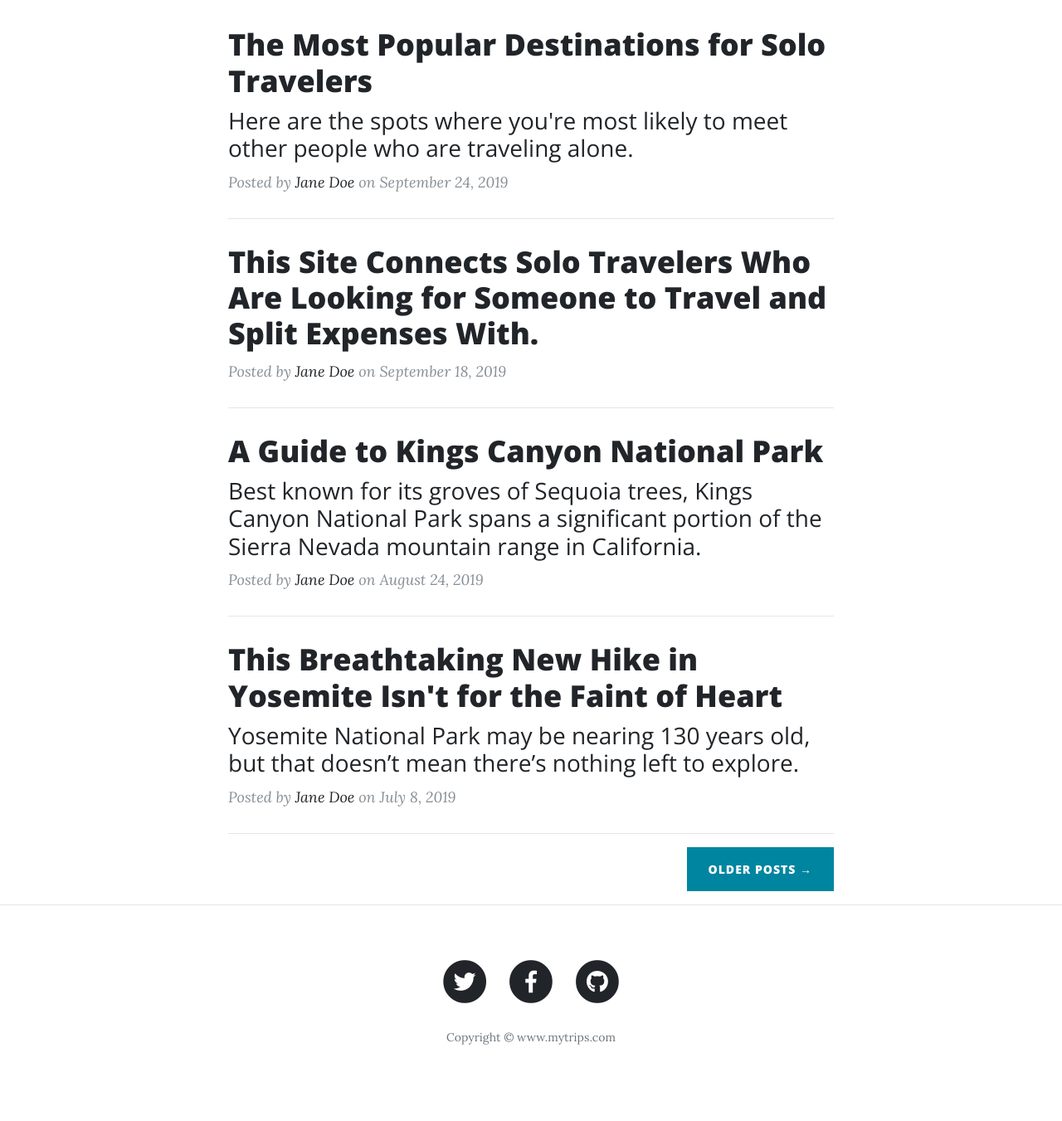
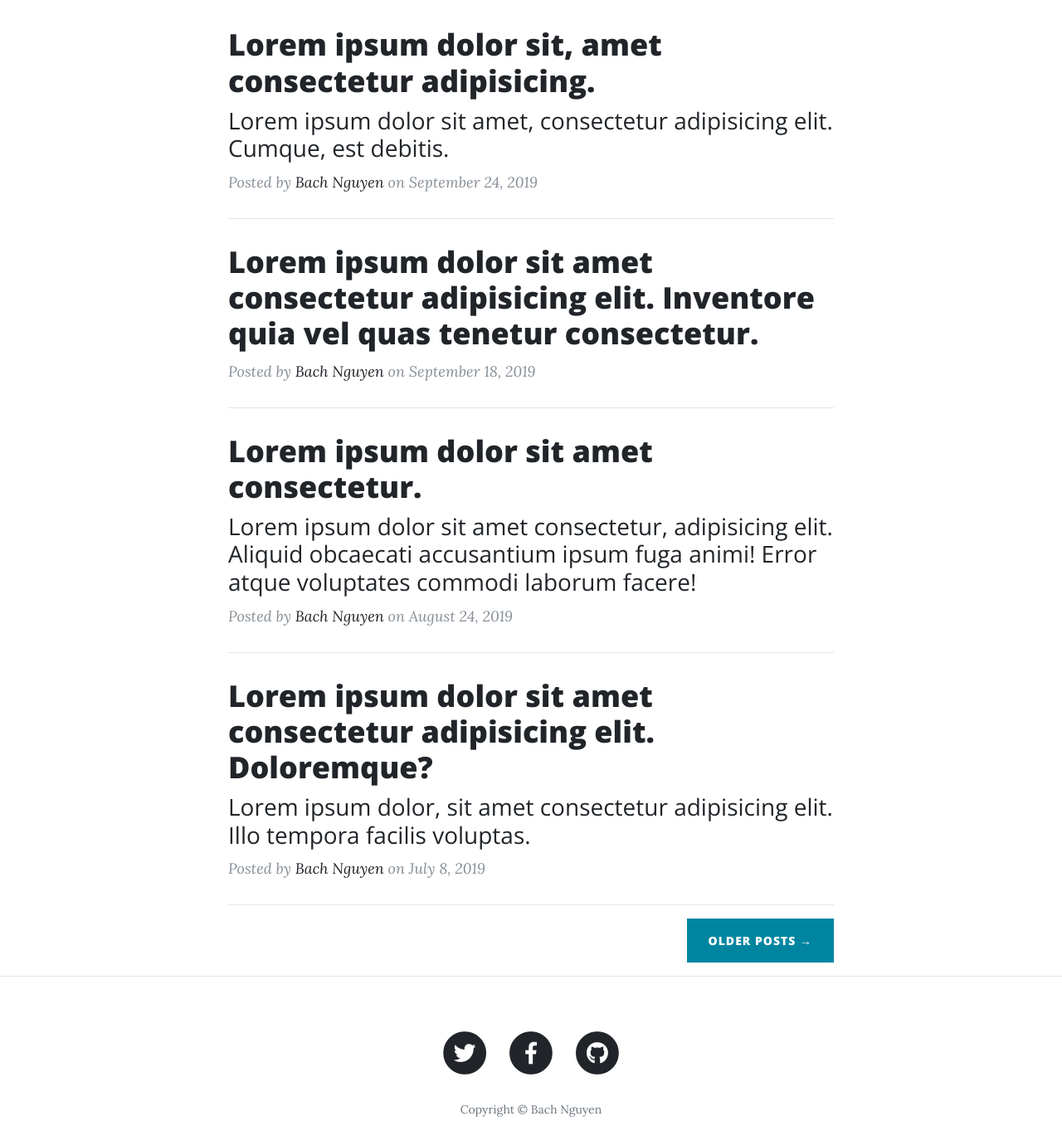
Before and after one commit to bn-c/udacity-projects, a plain HTML site: page Cloud DevOps Engineer Nanodegree/1. Deploy Static Website on AWS/udacity-starter-website/index.html in a window 1280 px wide. Shown: the part 580-1931 px from the top of the page at 83% size. Before the commit the page ends 1906 px from the top, so only its background shows below. Drawn offline with nearby package versions, Linux system fonts and the light colour scheme; a script that the page names is missing.

Commit message:
ADD creative liberties to the stock website

```diff
--- a/Cloud DevOps Engineer Nanodegree/1. Deploy Static Website on AWS/udacity-starter-website/index.html
+++ b/Cloud DevOps Engineer Nanodegree/1. Deploy Static Website on AWS/udacity-starter-website/index.html
@@ -8,7 +8,7 @@
   <meta name="description" content="">
   <meta name="author" content="">
 
-  <title>Udacity’s School of Cloud Computing</title>
+  <title>Bach's Udacity Project</title>
 
   <!-- Bootstrap core CSS -->
   <link href="vendor/bootstrap/css/bootstrap.min.css" rel="stylesheet">
@@ -28,7 +28,7 @@
   <!-- Navigation -->
   <nav class="navbar navbar-expand-lg navbar-light fixed-top" id="mainNav">
     <div class="container">
-      <a class="navbar-brand" href="index.html">Udacity’s School of Cloud Computing</a>
+      <a class="navbar-brand" href="index.html">Bach's Udacity Project</a>
       <button class="navbar-toggler navbar-toggler-right" type="button" data-toggle="collapse" data-target="#navbarResponsive" aria-controls="navbarResponsive" aria-expanded="false" aria-label="Toggle navigation">
         Menu
         <i class="fas fa-bars"></i>
@@ -60,7 +60,7 @@
         <div class="col-lg-8 col-md-10 mx-auto">
           <div class="site-heading">
             <h1>Travel Blog</h1>
-            <span class="subheading">Search destinations and book your hotel</span>
+            <span class="subheading">Lorem ipsum dolor sit amet.</span>
           </div>
         </div>
       </div>
@@ -74,53 +74,53 @@
         <div class="post-preview">
           <a href="post.html">
             <h2 class="post-title">
-              The Most Popular Destinations for Solo Travelers
+              Lorem ipsum dolor sit, amet consectetur adipisicing.
             </h2>
             <h3 class="post-subtitle">
-            Here are the spots where you're most likely to meet other people who are traveling alone.
+            Lorem ipsum dolor sit amet, consectetur adipisicing elit. Cumque, est debitis.
             </h3>
           </a>
           <p class="post-meta">Posted by
-            <a href="#">Jane Doe</a>
+            <a href="#">Bach Nguyen</a>
             on September 24, 2019</p>
         </div>
         <hr>
         <div class="post-preview">
           <a href="post.html">
             <h2 class="post-title">
-              This Site Connects Solo Travelers Who Are Looking for Someone to Travel and Split Expenses With.
+              Lorem ipsum dolor sit amet consectetur adipisicing elit. Inventore quia vel quas tenetur consectetur.
             </h2>
           </a>
           <p class="post-meta">Posted by
-            <a href="#">Jane Doe</a>
+            <a href="#">Bach Nguyen</a>
             on September 18, 2019</p>
         </div>
         <hr>
         <div class="post-preview">
           <a href="post.html">
             <h2 class="post-title">
-              A Guide to Kings Canyon National Park
+              Lorem ipsum dolor sit amet consectetur.
             </h2>
             <h3 class="post-subtitle">
-              Best known for its groves of Sequoia trees, Kings Canyon National Park spans a significant portion of the Sierra Nevada mountain range in California.
+              Lorem ipsum dolor sit amet consectetur, adipisicing elit. Aliquid obcaecati accusantium ipsum fuga animi! Error atque voluptates commodi laborum facere!
             </h3>
           </a>
           <p class="post-meta">Posted by
-            <a href="#">Jane Doe</a>
+            <a href="#">Bach Nguyen</a>
             on August 24, 2019</p>
         </div>
         <hr>
         <div class="post-preview">
           <a href="post.html">
             <h2 class="post-title">
-              This Breathtaking New Hike in Yosemite Isn't for the Faint of Heart
+              Lorem ipsum dolor sit amet consectetur adipisicing elit. Doloremque?
             </h2>
             <h3 class="post-subtitle">
-              Yosemite National Park may be nearing 130 years old, but that doesn’t mean there’s nothing left to explore.
+              Lorem ipsum dolor, sit amet consectetur adipisicing elit. Illo tempora facilis voluptas.
             </h3>
           </a>
           <p class="post-meta">Posted by
-            <a href="#">Jane Doe</a>
+            <a href="#">Bach Nguyen</a>
             on July 8, 2019</p>
         </div>
         <hr>
@@ -165,7 +165,7 @@
               </a>
             </li>
           </ul>
-          <p class="copyright text-muted">Copyright &copy; www.mytrips.com</p>
+          <p class="copyright text-muted">Copyright &copy; Bach Nguyen</p>
         </div>
       </div>
     </div>
```
